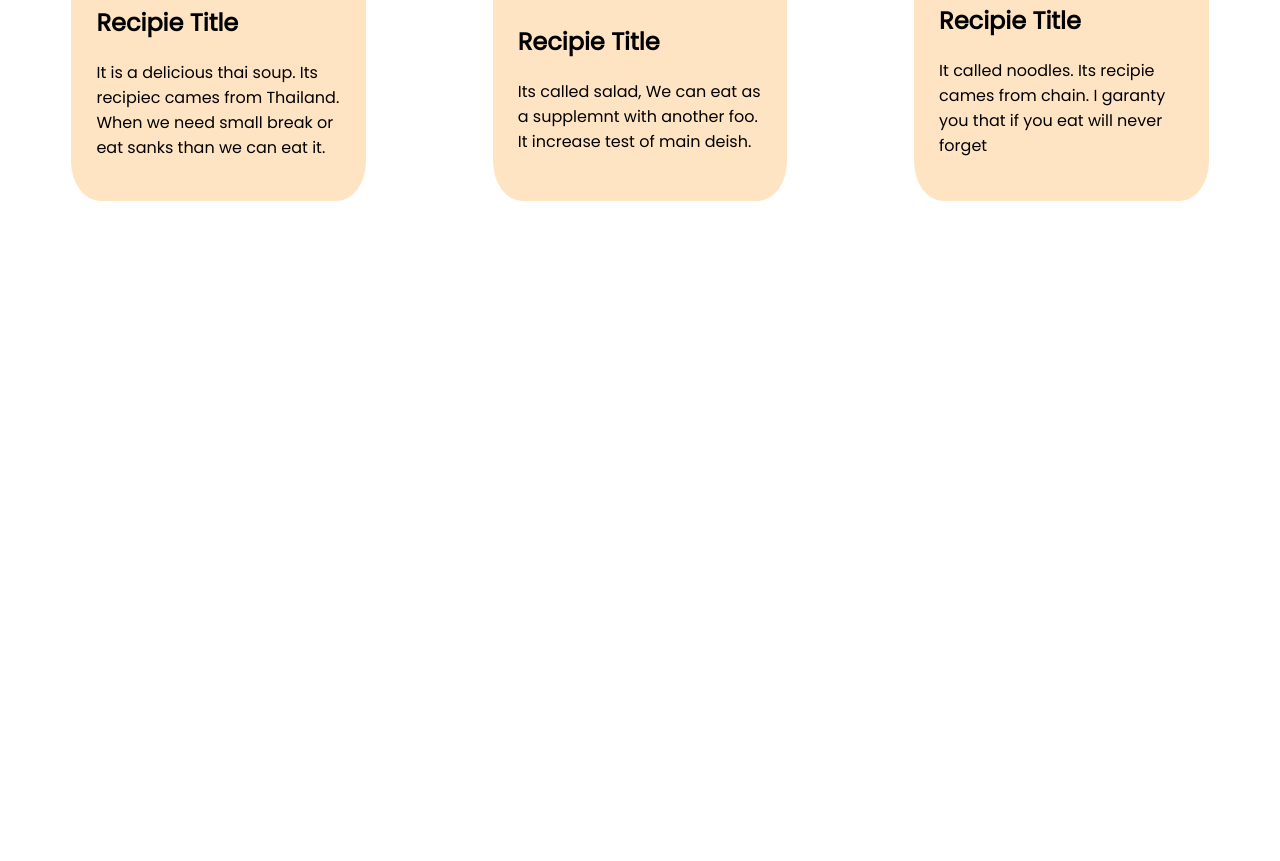
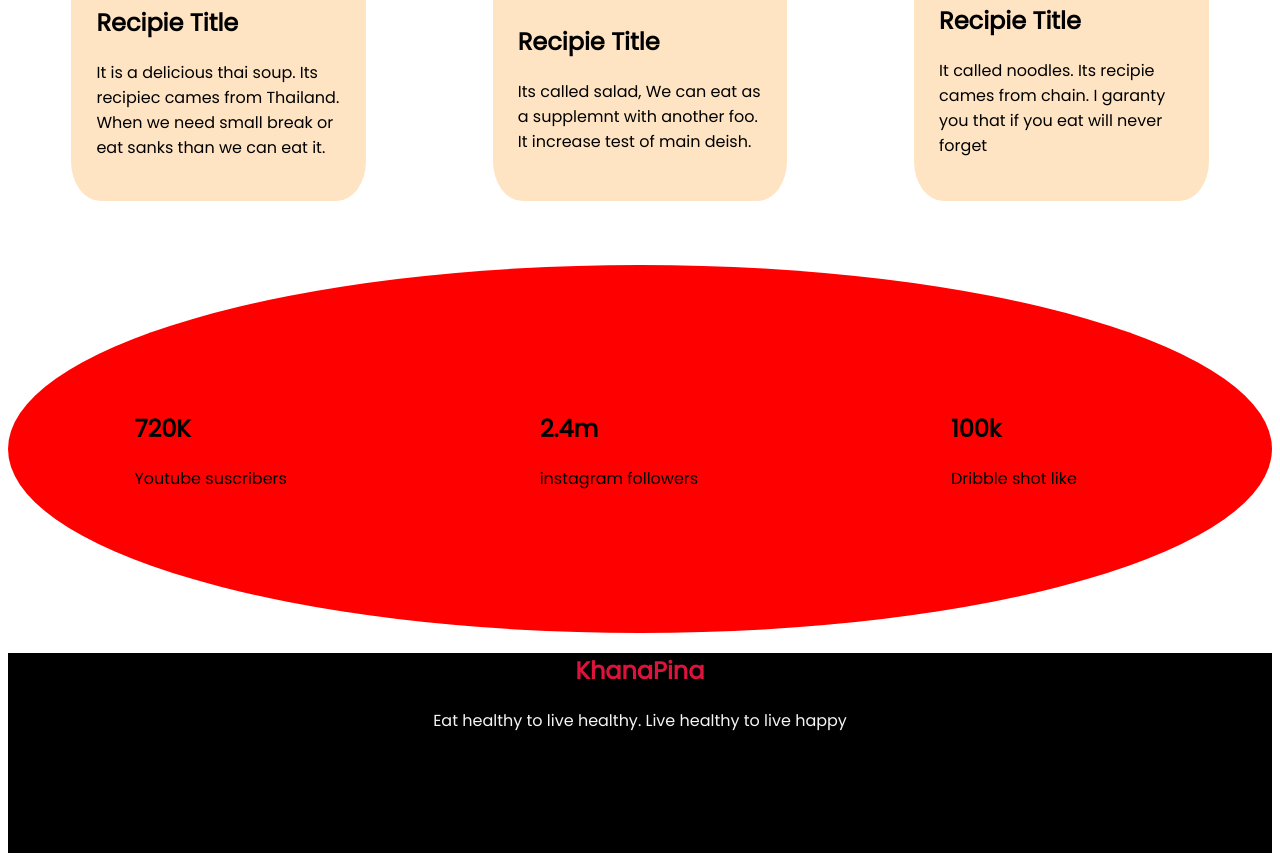
Before and after one commit to YeacinSanto/Khanapina, a plain HTML site: page index.html in a window 1280 px wide. Shown: the part 1447-2308 px from the top of the page. Before the commit the page ends 1720 px from the top, so only its background shows below. Drawn offline with Linux system fonts and the light colour scheme.

Commit message:
Add files via upload

```diff
--- a/index.html
+++ b/index.html
@@ -13,6 +13,7 @@
 </head>
 
 <body>
+
     <section id="back">
 
         <div class="half">
@@ -62,5 +63,25 @@
         <p>It called noodles. Its recipie cames from chain. I garanty you that if you eat will never forget</p>
     </div>
 </section>
+<section id="box">
+    <div class="population">
+        <h2>720K</h2>
+        <p>Youtube suscribers</p>
+    </div>
+    <div class="population">
+        <h2>2.4m</h2>
+        <p>instagram followers</p>
+    </div>
+    <div class="population">
+        <h2>100k</h2>
+        <p>Dribble shot like</p>
+    </div>
+</section>
+<footer>
+    <div class="foot">
+        <h2 class="belly">KhanaPina</h2>
+        <p>Eat healthy to live healthy. Live healthy to live happy</p>
+    </div>
+</footer>
 
 </html>
--- a/style.css
+++ b/style.css
@@ -44,5 +44,25 @@ section{
 .last img{
     width: 80%;
     border-radius: 10%;
+}
+.population{
+    padding: 10%;
 
 }
+
+
+
+#box{
+    display: flex;
+    background-color: red;
+    border-radius: 90%;
+
+
+
+}
+.foot{
+    text-align: center;
+    background-color: black;
+    color: whitesmoke;
+    height: 200px;
+}
```
